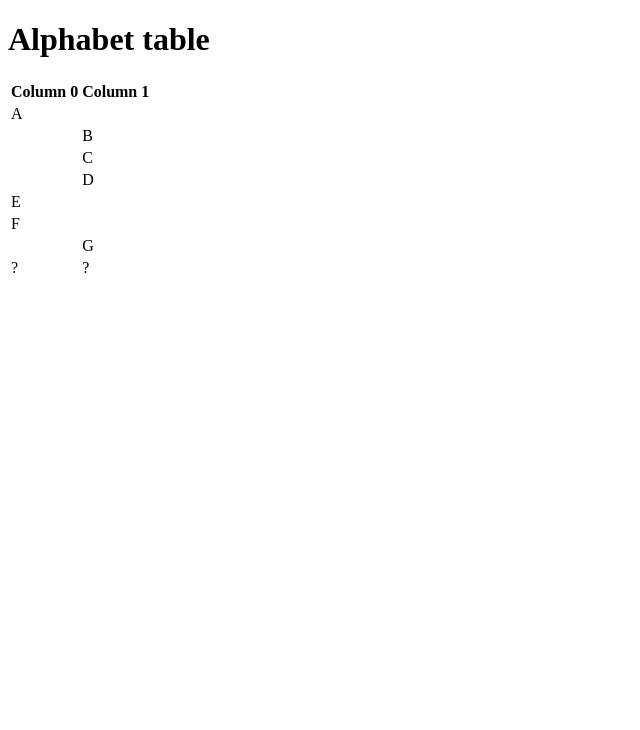
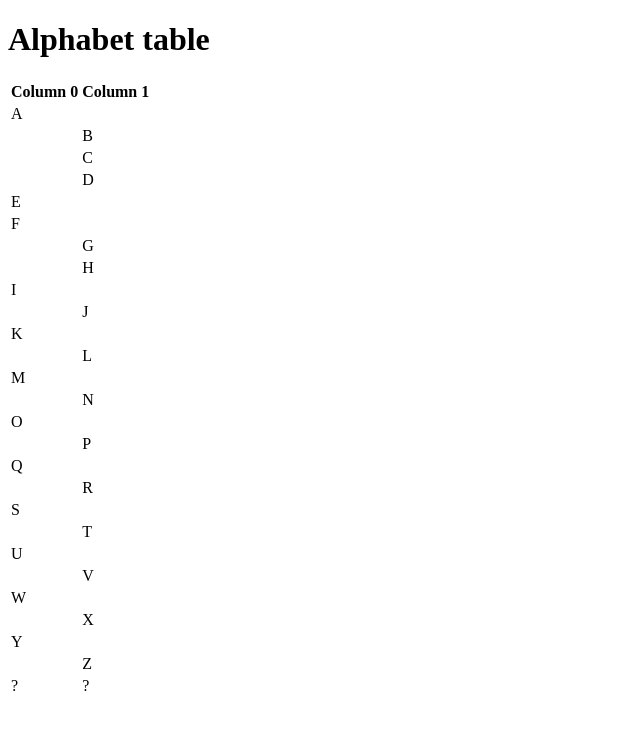
Before and after one commit to comp426-2022-spring/a00-sonikacp, a website: page index.html in a window 1280 px wide. Shown: the whole page, without its empty margins (0-640 px from the left). Drawn offline with Linux system fonts and the light colour scheme.

Commit message:
completed alphabet table

```diff
--- a/index.html
+++ b/index.html
@@ -37,6 +37,63 @@
                                         <td></td><td>G</td>
                                         </tr>
                                         <tr>
+                                            <td></td><td>H</td>
+                                        </tr>
+                                        <tr>
+                                            <td>I</td><td></td>
+                                        </tr>
+                                        <tr>
+                                            <td></td><td>J</td>
+                                        </tr>
+                                        <tr>
+                                            <td>K</td><td></td>
+                                        </tr>
+                                        <tr>
+                                            <td></td><td>L</td>
+                                        </tr>
+                                        <tr>
+                                            <td>M</td><td></td>
+                                        </tr>
+                                        <tr>
+                                            <td></td><td>N</td>
+                                        </tr>
+                                        <tr>
+                                            <td>O</td><td></td>
+                                        </tr>
+                                        <tr>
+                                            <td></td><td>P</td>
+                                        </tr>
+                                        <tr>
+                                            <td>Q</td><td></td>
+                                        </tr>
+                                        <tr>
+                                            <td></td><td>R</td>
+                                        </tr>
+                                        <tr>
+                                            <td>S</td><td></td>
+                                        </tr>
+                                        <tr>
+                                            <td></td><td>T</td>
+                                        </tr>
+                                        <tr>
+                                            <td>U</td><td></td>
+                                        </tr>
+                                        <tr>
+                                            <td></td><td>V</td>
+                                        </tr>
+                                        <tr>
+                                            <td>W</td><td></td>
+                                        </tr>
+                                        <tr>
+                                            <td></td><td>X</td>
+                                        </tr>
+                                        <tr>
+                                            <td>Y</td><td></td>
+                                        </tr>
+                                        <tr>
+                                            <td></td><td>Z</td>
+                                        </tr>
+                                        <tr>
                                         <td>?</td><td>?</td>
                                         </tr>
                                 </tbody>
```
